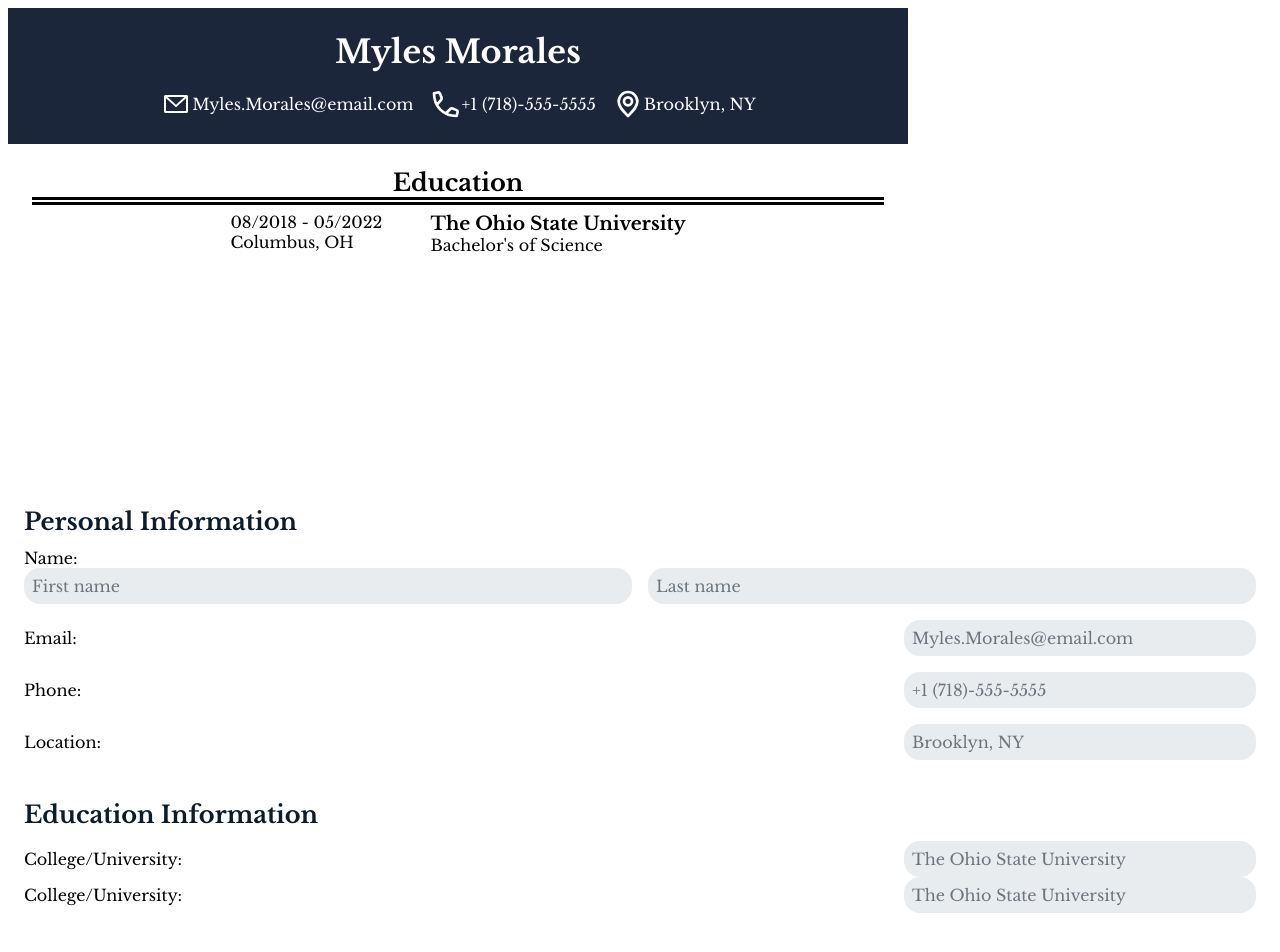
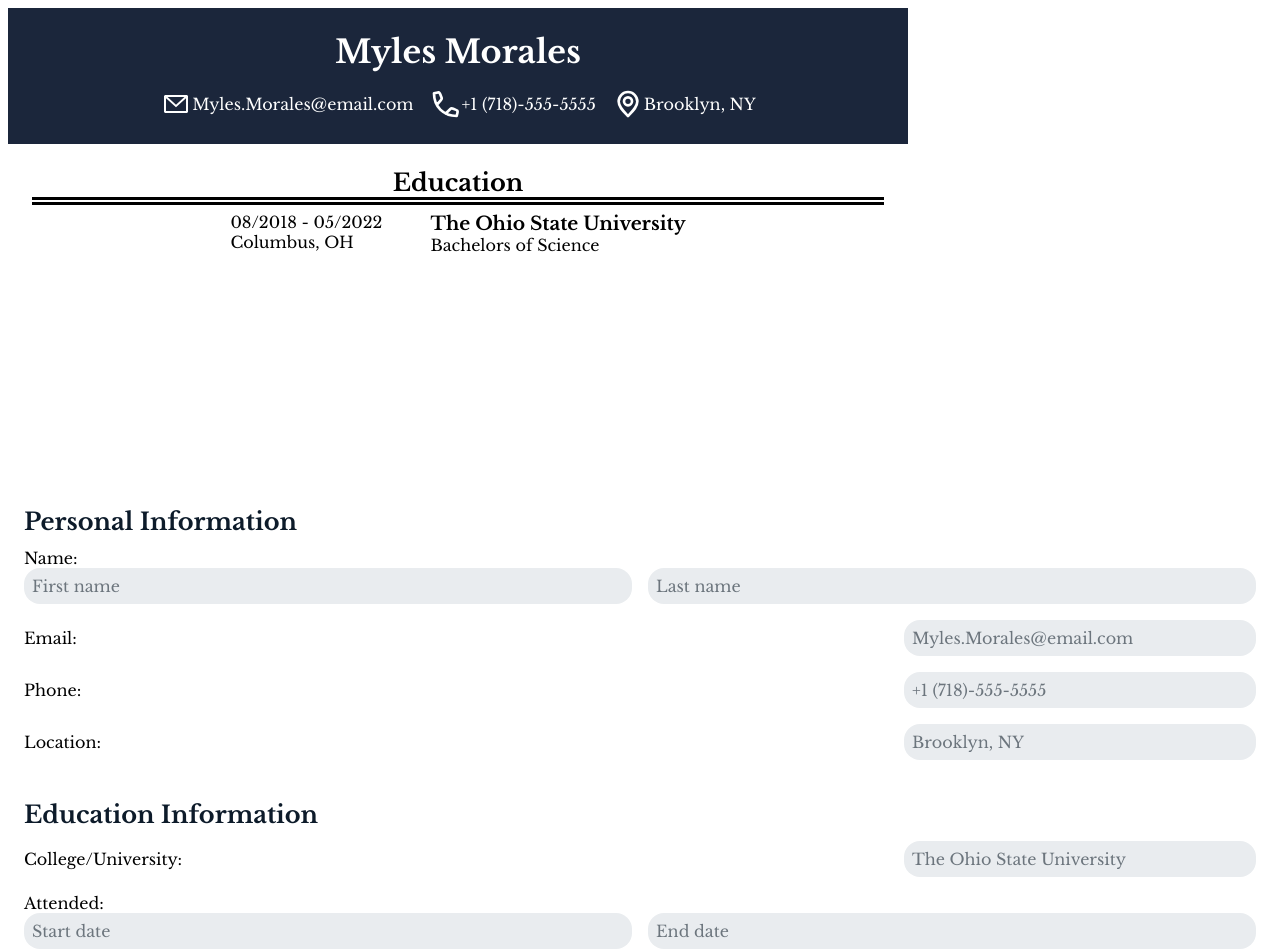
Before and after one commit to claytonm17/CV-app, a React (Vite) app: page / in a window 1280 px wide. Shown: the top 952 px of the page. Built offline with nearby package versions, Linux system fonts and the light colour scheme; the HTML template or start-up script is replaced by a standard one.

Commit message:
CV will now update to reflect edu form

```diff
--- a/src/App.jsx
+++ b/src/App.jsx
@@ -18,11 +18,23 @@ function App() {
         setFormData(newFormData);
     }
 
+    const [eduFormData, setEduFormData] = useState({
+        univ: "The Ohio State University",
+        start: "08/2018",
+        end: "05/2022",
+        location: "Columbus, OH",
+        info: "Bachelors of Science",
+    });
+
+    const handleEduFormChange = (newEduFormData) => {
+        setEduFormData(newEduFormData)
+    }
+
     return (
         <>
-            <CV data={formData} />
+            <CV data={formData} eduData={eduFormData}/>
             <PersonalInfoForm onFormDataChange={handleFormChange} />
-            <EducationForm onFormDataChange={handleFormChange} />
+            <EducationForm onFormDataChange={handleEduFormChange} />
         </>
     )
 }
--- a/src/components/CV.jsx
+++ b/src/components/CV.jsx
@@ -21,7 +21,7 @@ const professionalExperience2 = {
     info: "Wexner Medical Center",
 }*/
 
-function CV({ data }) {
+function CV({ data, eduData }) {
     return (
         <div className="cv">
             <CVHeading
@@ -32,8 +32,12 @@ function CV({ data }) {
                 location={data.location}
             />
             <CVSection
-                title={education.sectionTitle}
-                contents={education}
+                title={"Education"}
+                univ={eduData.univ}
+                start={eduData.start}
+                end={eduData.end}
+                location={eduData.location}
+                info={eduData.info}
             />
         </div>
     )
@@ -67,23 +71,16 @@ function CVHeading({ firstName, lastName, email, phone, location }) { // Add pro
     )
 }
 
-function CVSection({ title, contents, contents2 }) {
+function CVSection({ title, univ, start, end, location, info }) {
     return (
         <div className="section">
             <h2>{title}</h2>
             <InformationPiece
-                date={contents.date}
-                location={contents.location}
-                title={contents.title}
-                info={contents.info}
+                date = {`${start} - ${end}`}
+                location={location}
+                title={univ}
+                info={info}
             />
-            {contents2 ?
-            <InformationPiece
-                date={contents2.date}
-                location={contents2.location}
-                title={contents2.title}
-                info={contents2.info}
-            /> : null}
         </div>
     )
 }
--- a/src/components/EducationDetails.jsx
+++ b/src/components/EducationDetails.jsx
@@ -1,7 +1,7 @@
 import { useState } from 'react'
 import '../styles/form.css'
 
-function Form() {
+function Form({ onFormDataChange }) {
 
     const [formState, setFormState] = useState({ univ: "", startDate: "", endDate: "", location: "", info: "" });
 
@@ -30,12 +30,44 @@ function Form() {
         </div>
     )
 
+    const twoTextInput = (label1, name1, name2) => (
+        <div className="row">
+            <label htmlFor="firstName">
+                {label1}
+                <div className="nameRow">
+                    <input
+                        type="text"
+                        id = 'firstName'
+                        name = {name1}
+                        placeholder='Start date'
+                        minLength={2}
+                        maxLength={20}
+                        value = {formState.name1}
+                        onChange={handleChange}
+                    />
+                    <input
+                        type="text"
+                        id = 'lastName'
+                        name = {name2}
+                        placeholder='End date'
+                        minLength={2}
+                        maxLength={20}
+                        value = {formState.name2}
+                        onChange={handleChange}
+                    />
+                </div>
+            </label>
+        </div>
+    )
+
     return (
         <div className="educationInformationForm">
             <h2>Education Information</h2>
             <form>
                 {oneTextInput("College/University:", "univ", "The Ohio State University")}
-                {oneTextInput("College/University:", "univ", "The Ohio State University")}
+                {twoTextInput("Attended:", "start", "end")}
+                {oneTextInput("Location:", "location", "Columbus, OH")}
+                {oneTextInput("Extra Info:", "info", "Bachelors of Science")}
             </form>
         </div>
     )
--- a/src/styles/form.css
+++ b/src/styles/form.css
@@ -14,7 +14,9 @@
     font-weight: 700;
 }
 
-.personalInformationForm form, .educationInformationForm h2 {
+.personalInformationForm form,
+.educationInformationForm h2,
+.educationInformationForm form {
     display: flex;
     flex-direction: column;
     gap: 1em;
```
